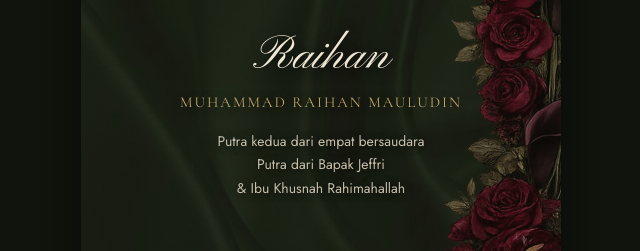
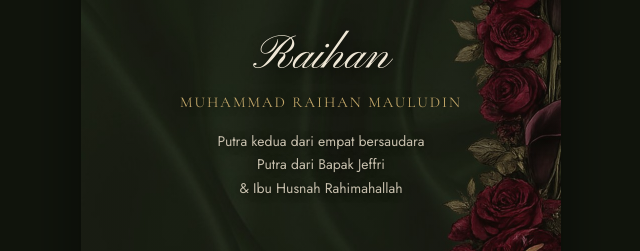
Before and after one commit to daimassss05-sketch/dayuraihan, a plain HTML site: page index.html in a window 1280 px wide. Shown: the part 1044-1295 px from the top of the page, 319-959 px from the left. Drawn offline with nearby package versions, Linux system fonts and the light colour scheme.

Commit message:
Add files via upload

```diff
--- a/index.html
+++ b/index.html
@@ -282,7 +282,7 @@ section > *{width:100%}
       <div class="person reveal">
         <div class="pname">Raihan</div>
         <div class="full">Muhammad Raihan Mauludin</div>
-        <div class="parent">Putra kedua dari empat bersaudara<br>Putra dari Bapak Jeffri<br>&amp; Ibu Khusnah Rahimahallah</div>
+        <div class="parent">Putra kedua dari empat bersaudara<br>Putra dari Bapak Jeffri<br>&amp; Ibu Husnah Rahimahallah</div>
       </div>
     </div>
   </section>
```
